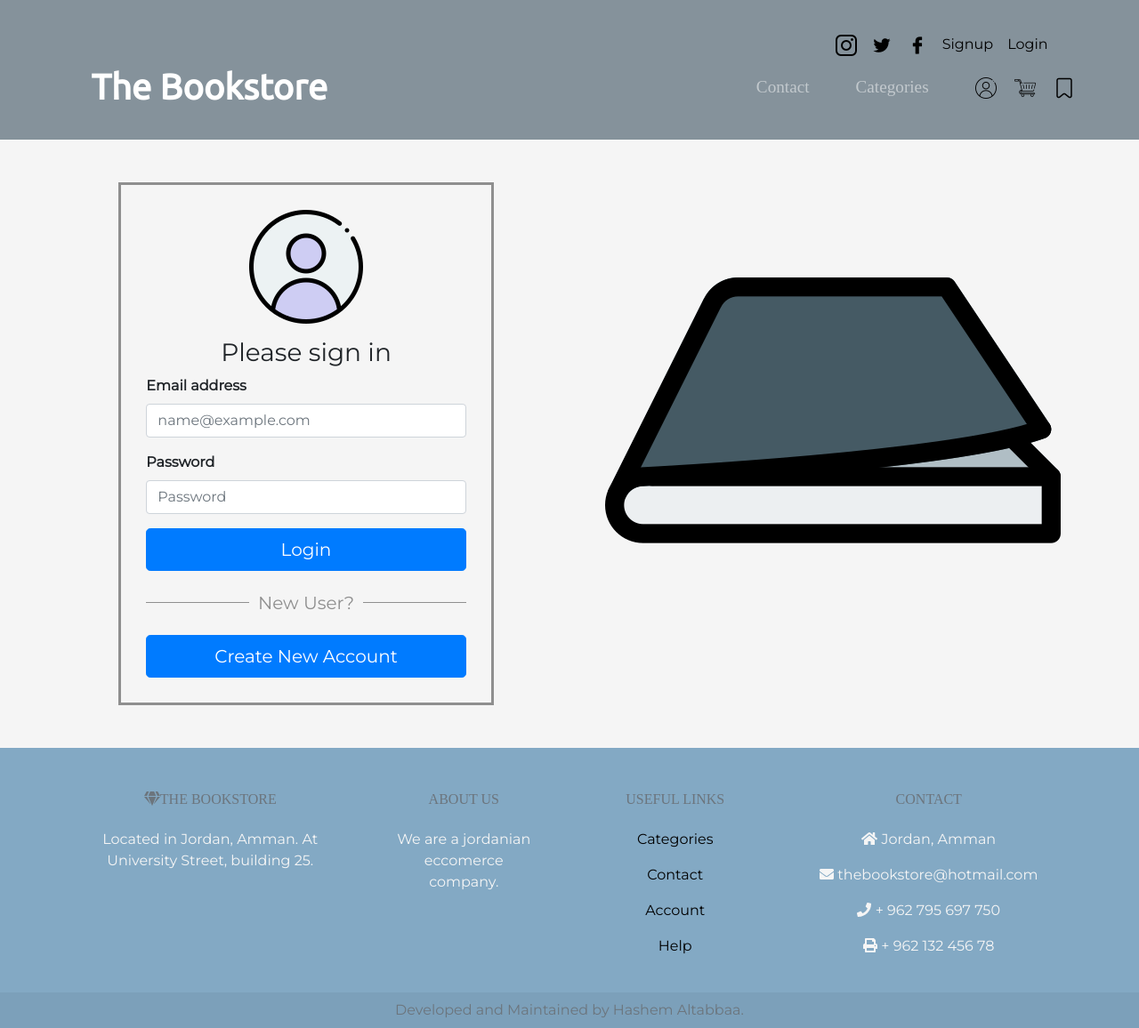
After one commit to Hashem-Tabbaa/The-Bookstore-2021, a PHP site: page /login.html in a window 1280 px wide. The commit adds this page. Shown: the whole page at 89% size. Run offline with PHP 8.4, Linux system fonts and the light colour scheme; some libraries are stand-ins or nearby versions.

Commit message:
login page

```diff
--- /dev/null
+++ b/login.html
@@ -0,0 +1,190 @@
+<!DOCTYPE html>
+<html>
+
+<head>
+    <meta charset="utf-8">
+    <title>The Bookstore</title>
+
+    <!-- Google Fonts -->
+    <link href="https://fonts.googleapis.com/css?family=Montserrat|Ubuntu" rel="stylesheet">
+
+    <!-- CSS Stylesheets -->
+    <link rel="stylesheet" href="https://maxcdn.bootstrapcdn.com/bootstrap/4.0.0/css/bootstrap.min.css"
+        integrity="sha384-Gn5384xqQ1aoWXA+058RXPxPg6fy4IWvTNh0E263XmFcJlSAwiGgFAW/dAiS6JXm" crossorigin="anonymous">
+    <link rel="stylesheet" href="/public/styles/styles.css">
+
+    <!-- Font Awesome -->
+    <script defer src="https://use.fontawesome.com/releases/v5.0.7/js/all.js"></script>
+
+    <!-- Bootstrap Scripts -->
+    <script src="https://code.jquery.com/jquery-3.2.1.slim.min.js"
+        integrity="sha384-KJ3o2DKtIkvYIK3UENzmM7KCkRr/rE9/Qpg6aAZGJwFDMVNA/GpGFF93hXpG5KkN" crossorigin="anonymous">
+    </script>
+    <script src="https://cdnjs.cloudflare.com/ajax/libs/popper.js/1.12.9/umd/popper.min.js"
+        integrity="sha384-ApNbgh9B+Y1QKtv3Rn7W3mgPxhU9K/ScQsAP7hUibX39j7fakFPskvXusvfa0b4Q" crossorigin="anonymous">
+    </script>
+    <script src="https://maxcdn.bootstrapcdn.com/bootstrap/4.0.0/js/bootstrap.min.js"
+        integrity="sha384-JZR6Spejh4U02d8jOt6vLEHfe/JQGiRRSQQxSfFWpi1MquVdAyjUar5+76PVCmYl" crossorigin="anonymous">
+    </script>
+</head>
+
+<body>
+    <!-- Main Section -->
+    <section class="colored-section" id="header">
+        <div class="container-fluid">
+            <!-- Nav Bar -->
+            <div class="socials">
+                <a class="login-signin" href="login.html">Login</a>
+                <a class="login-signin mr-3" href="login.html">Signup</a>
+                <a class="social-icon mr-3" href="#"><img src="/public/images/facebook.png" alt=""></a>
+                <a class="social-icon mr-3" href="#"><img src="/public/images/twitter.png" alt=""></a>
+                <a class="social-icon mr-3" href="#"><img src="/public/images/instagram.png" alt=""></a>
+            </div>
+            <nav class="navbar navbar-expand-lg navbar-dark pb-4">
+
+                <a class="navbar-brand" href="index.html">The Bookstore</a>
+
+                <button class="navbar-toggler" type="button" data-toggle="collapse" data-target="#navbarTogglerDemo02">
+                    <span class="navbar-toggler-icon"></span>
+                </button>
+
+                <div class="collapse navbar-collapse" id="navbarTogglerDemo02">
+
+                    <ul class="navbar-nav ml-auto">
+                        <li class="nav-item">
+                            <a class="nav-link" href="#footer">Contact</a>
+                        </li>
+                        <li class="nav-item">
+                            <a class="nav-link" href="">Categories</a>
+                        </li>
+                        <li class="nav-item">
+                            <a class="nav-link nav-icons" href="#"><img class="" src="/public/images/user.png"
+                                    alt=""></a>
+                            <a class="nav-text nav-link ">Account</a>
+                        </li>
+                        <li class="nav-item">
+                            <a class="nav-link nav-icons ml-2" href="#"><img class=""
+                                    src="/public/images/shopping-cart.png" alt=""></a>
+                            <a class="nav-text nav-link">Cart</a>
+                        </li>
+                        <li class="nav-item">
+                            <a class="nav-link nav-icons ml-3" href="#"><img class="" src="/public/images/wishlist.png"
+                                    alt=""></a>
+                            <a class="nav-text nav-link ">Wishlist</a>
+                        </li>
+                    </ul>
+                </div>
+            </nav>
+        </div>
+    </section>
+    <div class="raw login p-5">
+        <div class="col-6">
+            <main class="form-signin m-auto w-75">
+                <form>
+                    <img src="public/images/user-login.png" alt="">
+                    <h1 class="h3 mt-3 fw-normal">Please sign in</h1>
+
+                    <div class="form-floating mb-3">
+                        <label class="font-weight-bold" for="email">Email address</label>
+                        <input type="email" class="form-control" id="email" placeholder="name@example.com">
+                    </div>
+                    <div class="form-floating">
+                        <label class="font-weight-bold" for="password">Password</label>
+                        <input type="password" class="form-control" id="password" placeholder="Password">
+                    </div>
+                    <button class="w-100 btn btn-lg btn-primary mt-3" type="submit">Login</button>
+                </form>
+                <h5 class="create-account-text mt-4">New User?</h5>
+                <a class="create-account-btn w-100 btn btn-lg btn-primary mt-3" type="submit">Create New Account</a>
+            </main>
+
+        </div>
+        <div class="col-6">
+            <img src="public/images/login-book.png" alt="">
+        </div>
+    </div>
+    <!-- Footer -->
+    <section class="colored-section footer">
+        <!-- Footer -->
+        <footer class="text-center text-lg-start text-muted">
+            <!-- Section: Links  -->
+            <section class="">
+                <div class="container text-center text-md-start ">
+                    <!-- Grid row -->
+                    <div class="row">
+                        <!-- Grid column -->
+                        <div class="mt-5 col-md-3 col-lg-4 col-xl-3 mx-auto mb-4">
+                            <!-- Content -->
+                            <h6 class="text-uppercase fw-bold mb-4">
+                                <i class="fas fa-gem me-3"></i>The Bookstore
+                            </h6>
+                            <p>
+                                Located in Jordan, Amman. At University Street, building 25.
+                            </p>
+                        </div>
+                        <div class="mt-5 col-md-2 col-lg-2 col-xl-2 mx-auto mb-4">
+                            <!-- Links -->
+                            <h6 class="text-uppercase fw-bold mb-4">
+                                About Us
+                            </h6>
+                            <p>
+                                We are a jordanian eccomerce company.
+                            </p>
+                        </div>
+                        <!-- Grid column -->
+
+                        <!-- Grid column -->
+                        <div class="mt-5 col-md-3 col-lg-2 col-xl-2 mx-auto mb-4">
+                            <!-- Links -->
+                            <h6 class="text-uppercase fw-bold mb-4">
+                                Useful links
+                            </h6>
+                            <p>
+                                <a href="#!" class="text-reset">Categories</a>
+                            </p>
+                            <p>
+                                <a href="#!" class="text-reset">Contact</a>
+                            </p>
+                            <p>
+                                <a href="#!" class="text-reset">Account</a>
+                            </p>
+                            <p>
+                                <a href="#!" class="text-reset">Help</a>
+                            </p>
+                        </div>
+                        <!-- Grid column -->
+
+                        <!-- Grid column -->
+                        <div class="mt-5 col-md-4 col-lg-3 col-xl-3 mx-auto mb-md-0 mb-4">
+                            <!-- Links -->
+                            <h6 class="text-uppercase fw-bold mb-4">
+                                Contact
+                            </h6>
+                            <p><i class="fas fa-home me-3"></i> Jordan, Amman</p>
+                            <p>
+                                <i class="fas fa-envelope me-3"></i>
+                                thebookstore@hotmail.com
+                            </p>
+                            <p><i class="fas fa-phone me-3"></i> + 962 795 697 750</p>
+                            <p><i class="fas fa-print me-3"></i> + 962 132 456 78</p>
+                        </div>
+                        <!-- Grid column -->
+                    </div>
+                    <!-- Grid row -->
+                </div>
+            </section>
+            <!-- Section: Links  -->
+
+            <!-- Copyright -->
+            <div class="text-center p-2" style="background-color: rgba(0, 0, 0, 0.05);">
+                Developed and Maintained by Hashem Altabbaa.
+            </div>
+            <!-- Copyright -->
+        </footer>
+        <!-- Footer -->
+    </section>
+
+
+</body>
+
+</html>
--- a/public/styles/styles.css
+++ b/public/styles/styles.css
@@ -33,7 +33,7 @@ p {
 /* Containers */
 
 .container-fluid {
-  padding: 7% 8%;
+  padding: 3% 8% 0%;
 }
 
 /* Sections */
@@ -44,19 +44,25 @@ p {
 }
 
 .white-section {
-  background-color:rgb(162, 162, 162);
+  background-color: rgb(162, 162, 162);
   color: black;
 }
 
 /* Navigation Bar */
+#header {
+  background-color: #85929b;
+}
+
 .socials {
   display: flex;
   flex-direction: row-reverse;
   justify-content: flex-start;
 }
-.social-icon{
+
+.social-icon {
   visibility: hidden;
 }
+
 a {
   text-decoration: none;
   color: black;
@@ -76,10 +82,12 @@ a:hover {
   font-size: 2.5rem;
   font-weight: bold;
 }
-.nav-icons{
+
+.nav-icons {
   visibility: hidden;
   position: absolute;
 }
+
 .nav-item {
   padding: 0 18px;
 }
@@ -98,7 +106,7 @@ a:hover {
 }
 
 #title .container-fluid {
-  padding: 3% 15% 7%;
+  padding: 3% 15% 0%;
 }
 
 .social-icon:hover,
@@ -162,12 +170,13 @@ a:hover {
 
 .products-gird {
   grid-template-rows: auto auto;
-  grid-template-columns: auto auto ;
+  grid-template-columns: auto auto;
   padding: 15%;
   display: grid;
   gap: 20px;
   font-size: 1.5em;
 }
+
 .new-books-text {
   position: relative;
   top: 50px;
@@ -177,48 +186,57 @@ a:hover {
 .carousal-btn {
   width: 20px;
 }
-.card-body{
+
+.card-body {
   height: 50%;
 }
+
 .product-img {
   height: 50%;
 }
-.product-card{
+
+.product-card {
   align-items: center;
   background-color: #d0dae1;
 }
-.product-card:hover{
+
+.product-card:hover {
   box-shadow: 0 4px 8px 0 #85929b;
   transition: 0.5s;
 }
-.card-body a{
-  color:#364048;
+
+.card-body a {
+  color: #364048;
 }
-.card-body a:hover{
+
+.card-body a:hover {
   color: blue;
 }
-.add-toCart-btn{
-  position:relative;
+
+.add-toCart-btn {
+  position: relative;
   bottom: 5px;
   width: fit-content;
   font-size: 0.8em;
   background-color: #85929b;
   color: white;
 }
-.add-toCart-btn:hover{
+
+.add-toCart-btn:hover {
   background-color: blue;
 }
+
 /* Best Seller */
-.best-seller-text{
-  color:whitesmoke;
+.best-seller-text {
+  color: whitesmoke;
   position: relative;
   top: 50px;
 }
 
 
 /* Footer Section */
-.footer p{
-  color:whitesmoke;
+.footer p {
+  color: whitesmoke;
 }
 
 
@@ -231,26 +249,33 @@ a:hover {
     justify-content: space-between;
     font-size: 1em;
   }
-  .add-toCart-btn{
+
+  .add-toCart-btn {
     font-size: 0.7em;
     width: fit-content;
   }
-  .nav-text{
+
+  .nav-text {
     position: absolute;
-    visibility:hidden ;
+    visibility: hidden;
   }
+
   .carousal-btn {
     width: 40px;
   }
-  .social-icon{
+
+  .social-icon {
     visibility: visible;
   }
-  .nav-icons{
+
+  .nav-icons {
     visibility: visible;
   }
-  #title{
-    height: 620px;
+
+  #title {
+    height: 490px;
   }
+
   .title-image {
     width: 70%;
     transform: rotate(25deg);
@@ -258,7 +283,50 @@ a:hover {
     right: 30%;
     height: 400px;
   }
-  .big-heading{
+
+  .big-heading {
     font-size: 3.5em;
   }
 }
+
+/*                                           Login page                                                                       */
+.login {
+  height: fit-content;
+  background-color: whitesmoke;
+  display: flex;
+}
+
+.login-card {
+  border: solid black;
+}
+
+.form-floating {
+  text-align: left;
+}
+
+.form-signin {
+  border: #8f8f8f solid;
+  padding: 5%;
+}
+
+.create-account-text{
+  color: #8f8f8f;
+  display: flex;
+  flex-direction: row;
+  font-family: "Montserrat";
+}
+.create-account-text:before, .create-account-text:after{
+  content: "";
+  flex: 1 1;
+  border-bottom: 1px solid;
+  margin: auto;
+}
+.create-account-text:before {
+  margin-right: 10px
+}
+.create-account-text:after {
+  margin-left: 10px;
+}
+.create-account-btn{
+  color: white !important;
+}
```
Also changed, not shown: index.html (+9 -5 lines), views/login.html (deleted, +0 -165 lines), views/partials/header.php (+14 -9 lines), public/images/login-book.png (added), public/images/user-login.png (added), public/styles/login.css (deleted).
